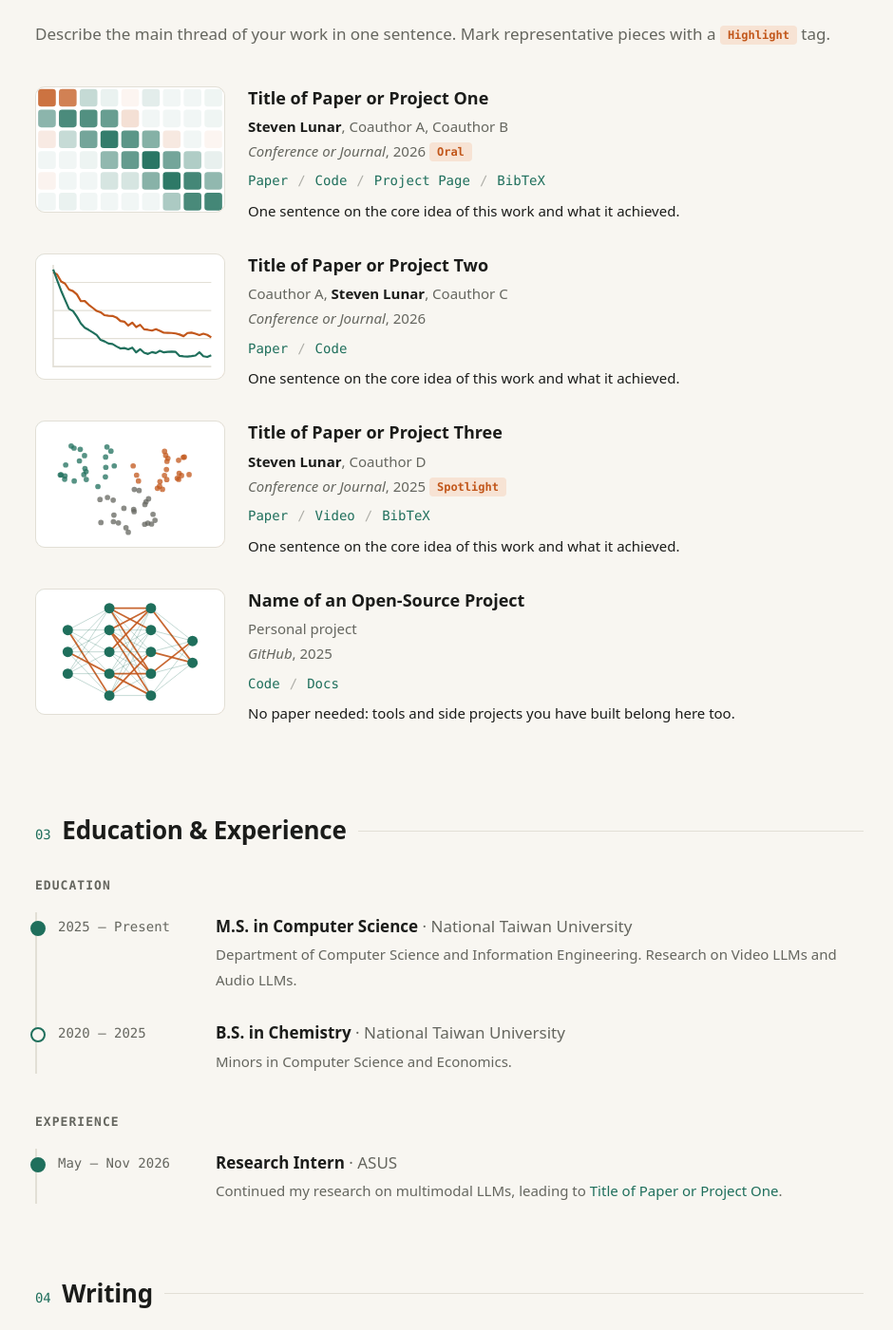
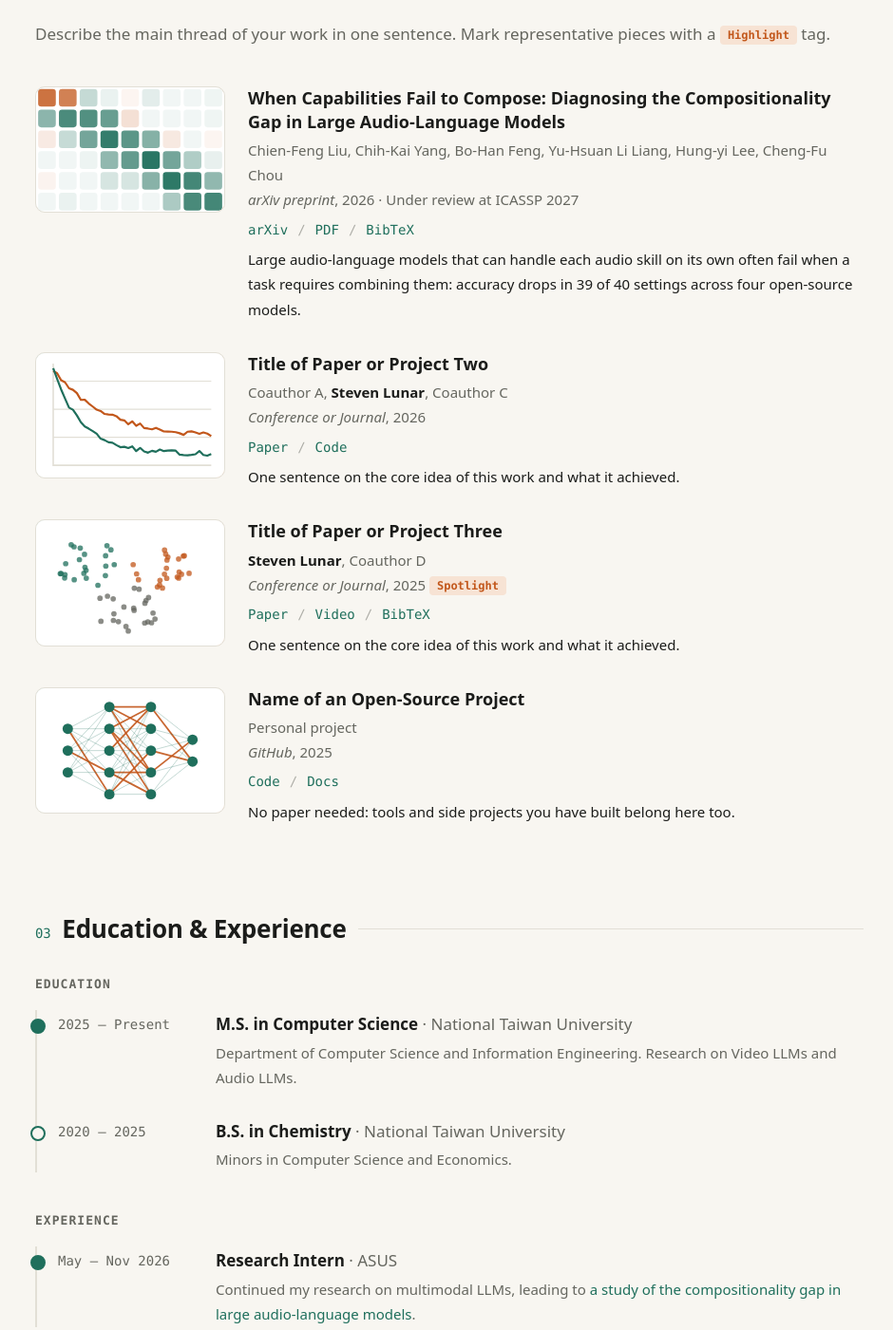
Before and after one commit to steven-lunar/steven-lunar.github.io, a plain HTML site: page index.html in a window 1280 px wide. Shown: the part 1039-2440 px from the top of the page at 95% size, without its empty margins (167-1107 px from the left). Drawn offline with Linux system fonts and the light colour scheme.

Commit message:
Add compositionality gap paper as first research entry
Co-Authored-By: Claude Opus 5.5 <noreply@anthropic.com>

```diff
--- a/index.html
+++ b/index.html
@@ -92,13 +92,15 @@
       <p class="section-intro">Describe the main thread of your work in one sentence. Mark representative pieces with a <span class="award">Highlight</span> tag.</p>
 
       <article class="paper" id="paper-1">
+        <!-- 縮圖：可以換成論文裡的圖，<div class="thumb"><img src="images/compositionality-gap.png" alt="..."></div> -->
         <div class="thumb" data-art="heatmap"></div>
         <div class="paper-body">
-          <h3><a href="projects/example-project/">Title of Paper or Project One</a></h3>
-          <p class="authors"><strong>Steven Lunar</strong>, Coauthor A, Coauthor B</p>
-          <p class="venue"><em>Conference or Journal</em>, 2026 <span class="award">Oral</span></p>
-          <p class="paper-links"><a href="#">Paper</a><span>/</span><a href="#">Code</a><span>/</span><a href="projects/example-project/">Project Page</a><span>/</span><a href="#">BibTeX</a></p>
-          <p class="summary">One sentence on the core idea of this work and what it achieved.</p>
+          <h3><a href="https://arxiv.org/abs/2609.36921">When Capabilities Fail to Compose: Diagnosing the Compositionality Gap in Large Audio-Language Models</a></h3>
+          <!-- 把你自己的名字用 <strong>...</strong> 包起來 -->
+          <p class="authors">Chien-Feng Liu, Chih-Kai Yang, Bo-Han Feng, Yu-Hsuan Li Liang, Hung-yi Lee, Cheng-Fu Chou</p>
+          <p class="venue"><em>arXiv preprint</em>, 2026 · Under review at ICASSP 2027</p>
+          <p class="paper-links"><a href="https://arxiv.org/abs/2609.36921">arXiv</a><span>/</span><a href="https://arxiv.org/pdf/2609.36921">PDF</a><span>/</span><a href="https://arxiv.org/bibtex/2609.36921">BibTeX</a></p>
+          <p class="summary">Large audio-language models that can handle each audio skill on its own often fail when a task requires combining them: accuracy drops in 39 of 40 settings across four open-source models.</p>
         </div>
       </article>
 
@@ -164,7 +166,7 @@
           <time>May — Nov 2026</time>
           <div>
             <h3>Research Intern <span>· ASUS</span></h3>
-            <p>Continued my research on multimodal LLMs, leading to <a href="#paper-1">Title of Paper or Project One</a>.</p>
+            <p>Continued my research on multimodal LLMs, leading to <a href="#paper-1">a study of the compositionality gap in large audio-language models</a>.</p>
           </div>
         </li>
       </ol>
```
